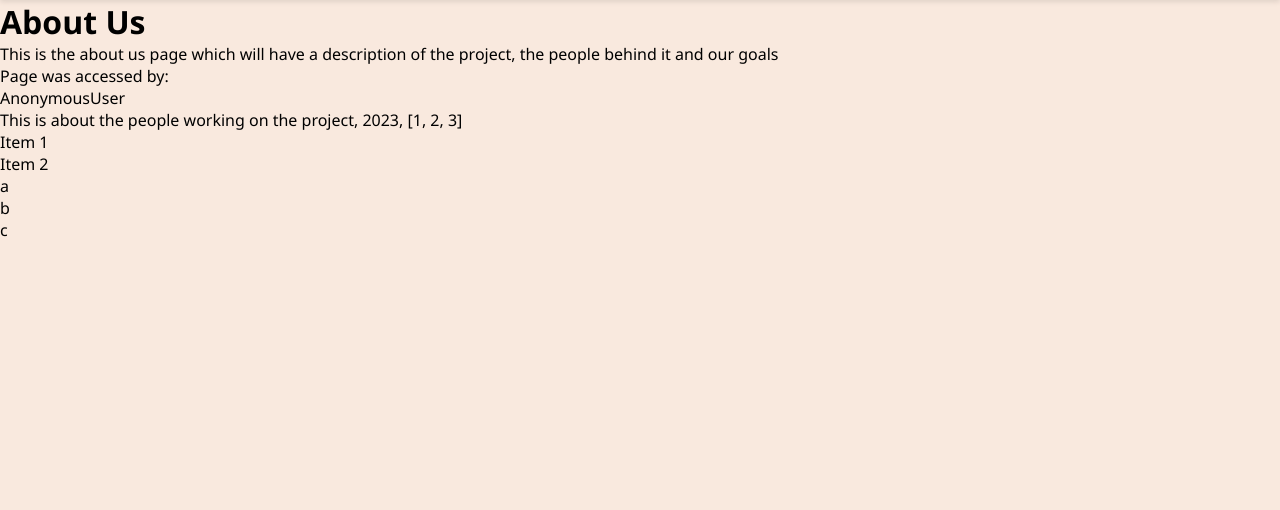
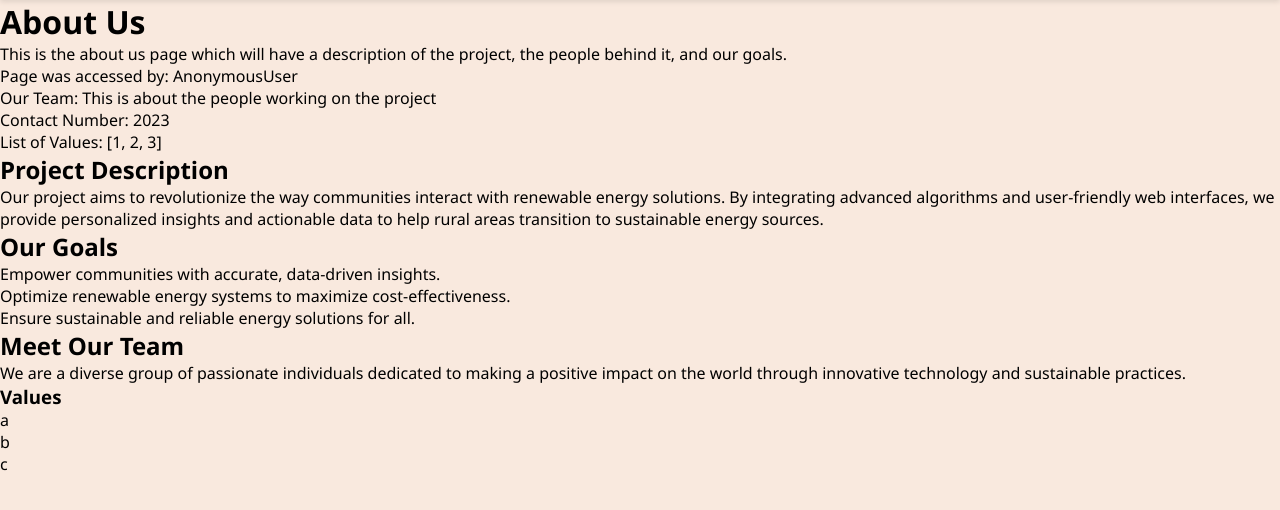
Before and after one commit to selishaa/Optimization_tool, a Django app: page /about/ in a window 1280 px wide. Shown: the part 74-584 px from the top of the page. Run offline with Django 4.2, Linux system fonts and the light colour scheme; parts of the project's set-up code (start-up, migrations or seed data) failed here and were passed over.

Commit message:
updated about page

```diff
--- a/pages/templates/about.html
+++ b/pages/templates/about.html
@@ -1,19 +1,31 @@
 {% extends 'base.html' %}
 {% block content %}
 <h1>About Us</h1>
-<p>This is the about us page which will have a description of the project, the people behind it and our goals</p>
-<p>Page was accessed by: </p>
-{{request.user}}
+<p>This is the about us page which will have a description of the project, the people behind it, and our goals.</p>
+<p>Page was accessed by: {{ request.user }}</p>
 <p>
-    {{ my_team }}, {{ my_number }}, {{ my_list }}
+    Our Team: {{ my_team }}<br>
+    Contact Number: {{ my_number }}<br>
+    List of Values: {{ my_list }}
 </p>
+
+<h2>Project Description</h2>
+<p>Our project aims to revolutionize the way communities interact with renewable energy solutions. By integrating advanced algorithms and user-friendly web interfaces, we provide personalized insights and actionable data to help rural areas transition to sustainable energy sources.</p>
+
+<h2>Our Goals</h2>
 <ul>
-    <li>Item 1</li>
-    <li>Item 2</li>
+    <li>Empower communities with accurate, data-driven insights.</li>
+    <li>Optimize renewable energy systems to maximize cost-effectiveness.</li>
+    <li>Ensure sustainable and reliable energy solutions for all.</li>
 </ul>
+
+<h2>Meet Our Team</h2>
+<p>We are a diverse group of passionate individuals dedicated to making a positive impact on the world through innovative technology and sustainable practices.</p>
+
+<h3>Values</h3>
 <ul>
-{% for my_item in my_values %}
-    <li>{{my_item}}</li>
-{% endfor %}
+    {% for my_item in my_values %}
+        <li>{{ my_item }}</li>
+    {% endfor %}
 </ul>
 {% endblock %}
```
